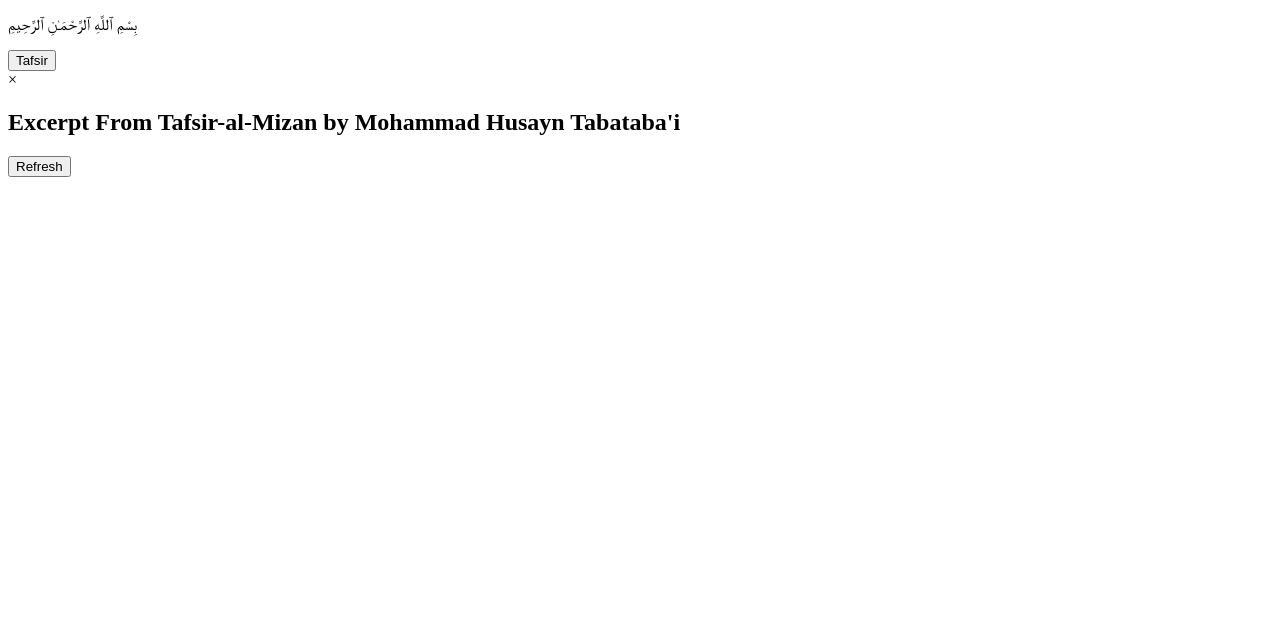
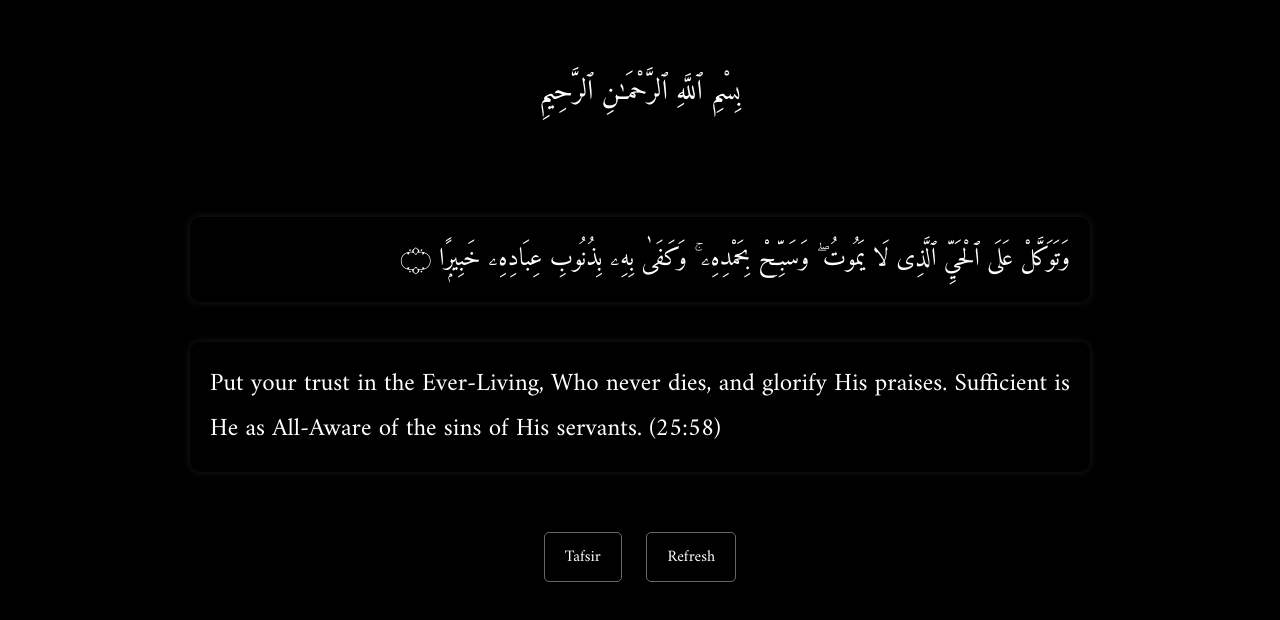
Before and after one commit to msm-rzv/Sukoon, a plain HTML site: page emotions/anxiety.html in a window 1280 px wide. Drawn offline with Linux system fonts and the light colour scheme; the site is published under a folder, as on GitHub Pages, so addresses that start at the root find nothing.

Commit message:
fixed paths added for guthub pages to anxiety.html

```diff
--- a/emotions/anxiety.html
+++ b/emotions/anxiety.html
@@ -3,8 +3,13 @@
 <head>
   <meta charset="UTF-8">
   <title>Anxiety | Sukoon</title>
-  <link rel="stylesheet" href="/css/grief.css">
-  <link rel="icon" type="image/x-icon" href="/SukoonImages/grief.png">
+
+  <!-- FIXED: Path from 'emotions/' to 'css/' -->
+  <link rel="stylesheet" href="../css/grief.css">
+
+  <!-- FIXED: Path from 'emotions/' to 'SukoonImages/' -->
+  <link rel="icon" type="image/x-icon" href="../SukoonImages/grief.png">
+
   <link href="https://fonts.googleapis.com/css2?family=Amiri&display=swap" rel="stylesheet">
 </head>
 <body>
@@ -21,13 +26,15 @@
     <div id="tafsir-modal" class="modal">
         <div class="modal-content">
           <span class="close" onclick="closeTafsir()">&times;</span>
-          <h2 id="tafsir-title">Excerpt From Tafsir-al-Mizan by Mohammad Husayn Tabataba'i</h2> <!-- This is the new title -->
+          <h2 id="tafsir-title">Excerpt From Tafsir-al-Mizan by Mohammad Husayn Tabataba'i</h2>
           <p id="tafsir-text"></p>
         </div>
       </div>
+
     <button onclick="loadRandomAyah()" class="reload-button">Refresh</button>
   </div>
 
-  <script src="/js/anxiety.js"></script>
+  <!-- FIXED: Path from 'emotions/' to 'js/' -->
+  <script src="../js/anxiety.js"></script>
 </body>
 </html>
```
